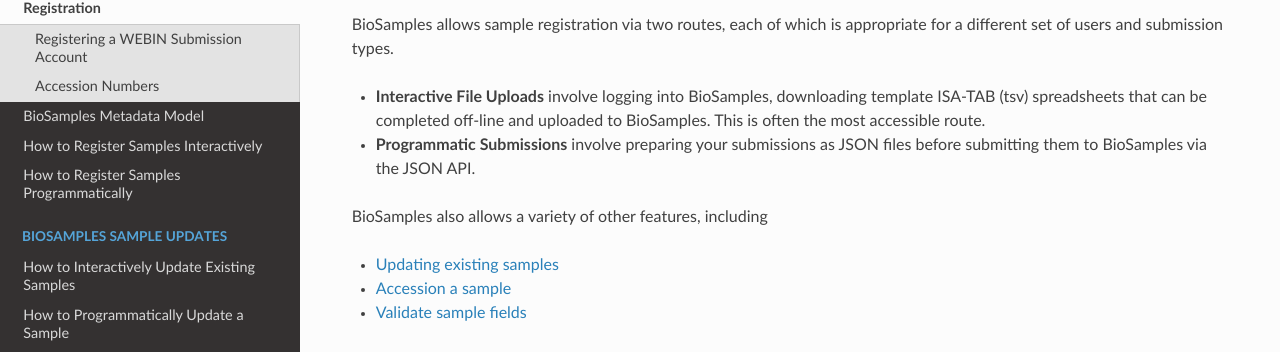
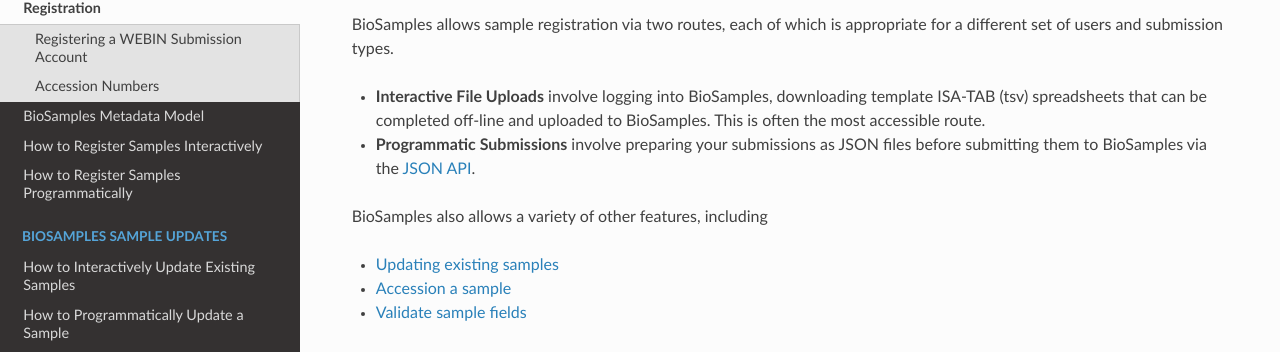
Before and after one commit to EBIBioSamples/read_docs, a Sphinx documentation site: the page built from docs/submit/general-guide.rst, in a window 1280 px wide and 949 px high. Shown: the part 267-619 px from the top of the window. Built offline with Sphinx 7.4.7 and the Read the Docs theme 3.1.0, drawn with Linux system fonts in a browser that asks for light colours; some of the changed lines change nothing that is shown.

Commit message:
finalise changes to page 1 of biosamples doc feedback

```diff
--- a/docs/submit/general-guide.rst
+++ b/docs/submit/general-guide.rst
@@ -9,7 +9,7 @@
 BioSamples allows sample registration via two routes, each of which is appropriate for a different set of users and submission types.
 
 - **Interactive File Uploads** involve logging into BioSamples, downloading template ISA-TAB (tsv) spreadsheets that can be completed off-line and uploaded to BioSamples. This is often the most accessible route.
-- **Programmatic Submissions** involve preparing your submissions as JSON files before submitting them to BioSamples via the JSON API.
+- **Programmatic Submissions** involve preparing your submissions as JSON files before submitting them to BioSamples via the `JSON API <https://jsonapi.org/>`_.
 
 BioSamples also allows a variety of other features, including
 
--- a/docs/submit/interactively/step-by-step.rst
+++ b/docs/submit/interactively/step-by-step.rst
@@ -61,7 +61,7 @@
      - Mandatory
    * - ``Characteristics[<name>]``
      - Sample attributes. You may include multiple characteristics. **Each Characteristics column must be followed by matching** ``Term Source REF`` and ``Term Accession Number`` columns. ``Characteristics[Organism]`` is mandatory, and its value must be valid.
-     - Optional (repeating); ``Characteristics[Organism]`` is Mandatory and its value must be valid against (`NCBI Taxonomy <https://www.ncbi.nlm.nih.gov/datasets/taxonomy/tree/>`_)
+     - Optional (repeating); ``Characteristics[Organism]`` is Mandatory and its value must be valid against `NCBI Taxonomy <https://www.ncbi.nlm.nih.gov/datasets/taxonomy/tree/>`_
      - Optional; for ``Characteristics[Organism]`` the value is Mandatory
    * - ``Term Source REF``
      - Controlled vocabulary/ontology providing the term (e.g. NCBITAXON, BTO). Must follow each Characteristics column.
```
